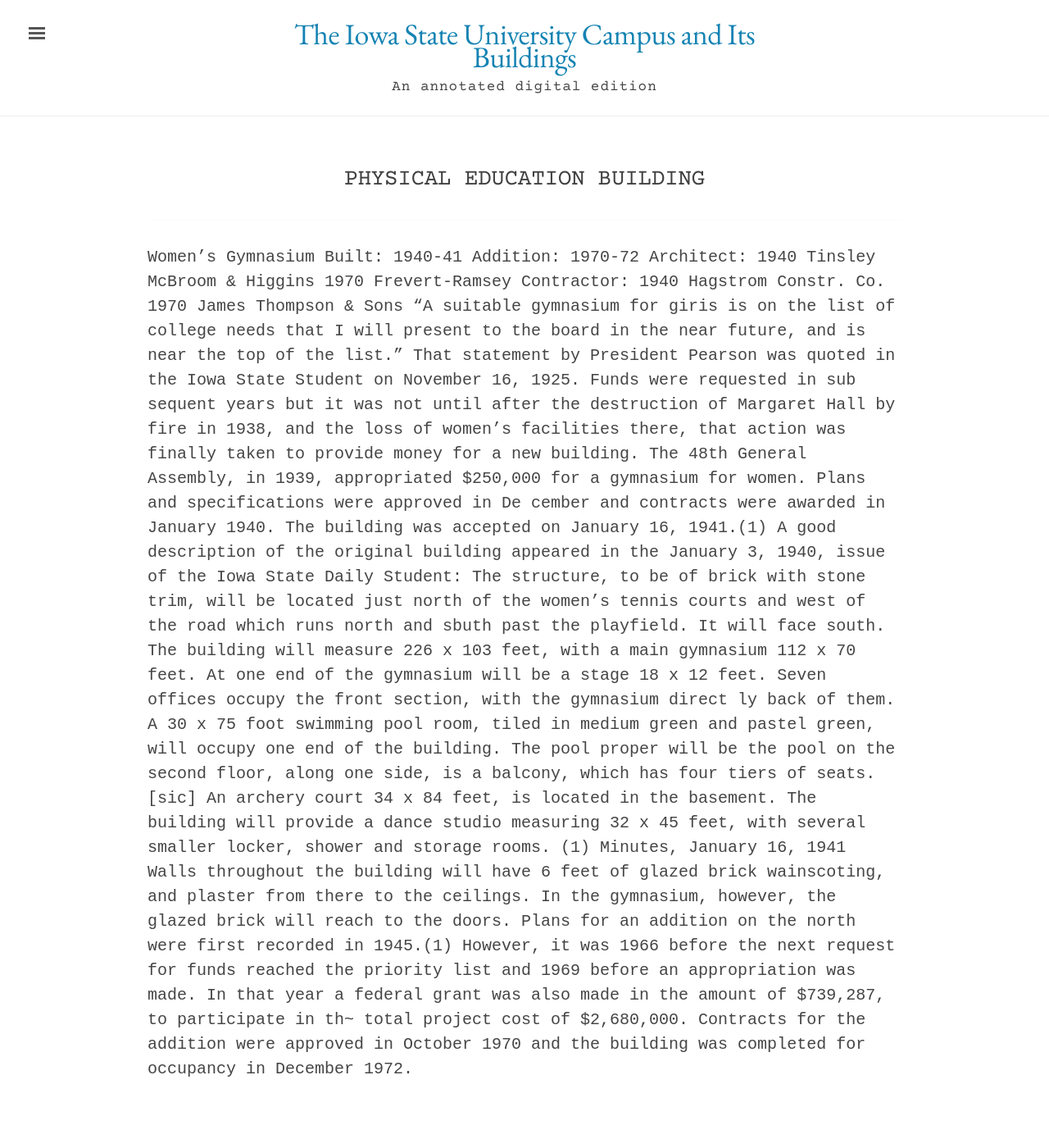
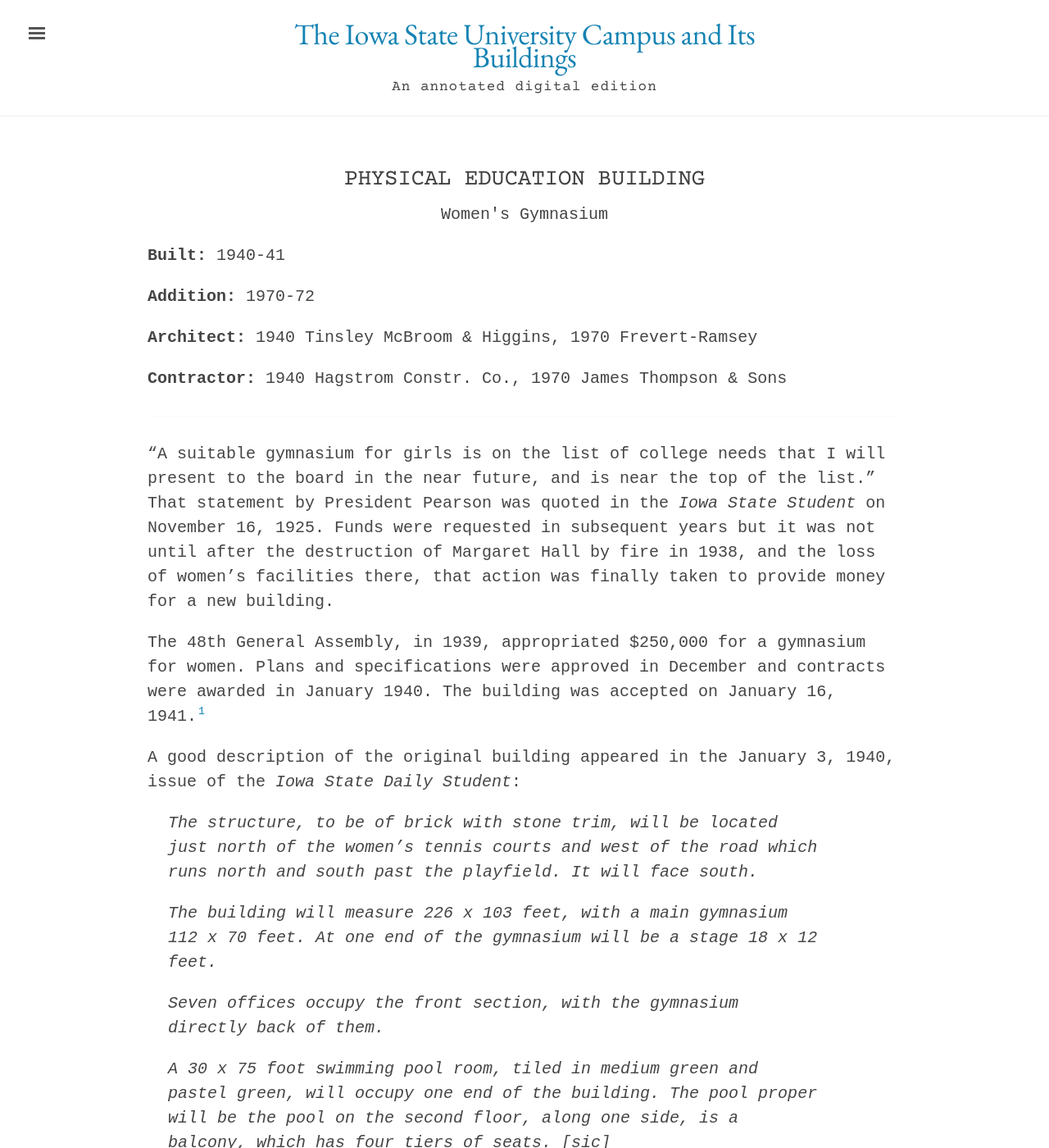
Before and after one commit to emanderson811/day-edition, a Jekyll site: the page built from _texts/buildings/164day-physical-education.md, in a window 1280 px wide and 1400 px high. Shown: the whole window at 82% size. Built offline with Jekyll 4.4.1, drawn with Linux system fonts in a browser that asks for light colours; some of the changed text lies outside the part shown.

Commit message:
Update 164day-physical-education.md

```diff
--- a/_texts/buildings/164day-physical-education.md
+++ b/_texts/buildings/164day-physical-education.md
@@ -14,18 +18,28 @@
 ---
 ---
 
-Women's Gymnasium
-Built: 1940-41 Addition: 1970-72 Architect: 1940 Tinsley McBroom & Higgins 1970 Frevert-Ramsey
-Contractor: 1940 Hagstrom Constr. Co. 1970 James Thompson & Sons
-"A suitable gymnasium for giris is on the list of college needs that I will present to the board in the near future, and is near the top of the list." That statement by President Pearson was quoted in the Iowa State Student on November 16, 1925. Funds were requested in sub sequent years but it was not until after the destruction of Margaret Hall by fire in 1938, and the loss of women's facilities there, that action was finally taken to provide money for a new building.
-The 48th General Assembly, in 1939, appropriated $250,000 for a gymnasium for women. Plans and specifications were approved in De cember and contracts were awarded in January 1940. The building was accepted on January 16, 1941.(1)
-A good description of the original building appeared in the January 3, 1940, issue of the Iowa State Daily Student:
-The structure, to be of brick with stone trim, will be located just north of the women's tennis courts and west of the road which runs north and sbuth past the playfield. It will face south.
-The building will measure 226 x 103 feet, with a main gymnasium 112 x 70 feet. At one end of the gymnasium will be a stage 18 x 12 feet.
-Seven offices occupy the front section, with the gymnasium direct ly back of them.
-A 30 x 75 foot swimming pool room, tiled in medium green and pastel green, will occupy one end of the building. The pool proper will be the pool on the second floor, along one side, is a balcony, which has four tiers of seats. [sic]
-An archery court 34 x 84 feet, is located in the basement. The building will provide a dance studio measuring 32 x 45 feet, with several smaller locker, shower and storage rooms.
-(1) Minutes, January 16, 1941
-Walls throughout the building will have 6 feet of glazed brick wainscoting, and plaster from there to the ceilings. In the gymnasium, however, the glazed brick will reach to the doors.
-Plans for an addition on the north were first recorded in 1945.(1) However, it was 1966 before the next request for funds reached the priority list and 1969 before an appropriation was made. In that year a federal grant was also made in the amount of $739,287, to participate in th~ total project cost of $2,680,000.
+"A suitable gymnasium for girls is on the list of college needs that I will present to the board in the near future, and is near the top of the list." That statement by President Pearson was quoted in the *Iowa State Student* on November 16, 1925. Funds were requested in subsequent years but it was not until after the destruction of Margaret Hall by fire in 1938, and the loss of women's facilities there, that action was finally taken to provide money for a new building.
+
+The 48th General Assembly, in 1939, appropriated $250,000 for a gymnasium for women. Plans and specifications were approved in December and contracts were awarded in January 1940. The building was accepted on January 16, 1941.[^fn1]
+
+A good description of the original building appeared in the January 3, 1940, issue of the *Iowa State Daily Student*:
+
+>The structure, to be of brick with stone trim, will be located just north of the women's tennis courts and west of the road which runs north and south past the playfield. It will face south.
+>
+>The building will measure 226 x 103 feet, with a main gymnasium 112 x 70 feet. At one end of the gymnasium will be a stage 18 x 12 feet.
+>
+>Seven offices occupy the front section, with the gymnasium directly back of them.
+>
+>A 30 x 75 foot swimming pool room, tiled in medium green and pastel green, will occupy one end of the building. The pool proper will be the pool on the second floor, along one side, is a balcony, which has four tiers of seats. [sic]
+>
+>An archery court 34 x 84 feet, is located in the basement. The building will provide a dance studio measuring 32 x 45 feet, with several smaller locker, shower and storage rooms.
+
+[^fn1]: Minutes, January 16, 1941
+
+>Walls throughout the building will have 6 feet of glazed brick wainscoting, and plaster from there to the ceilings. In the gymnasium, however, the glazed brick will reach to the doors.
+
+Plans for an addition on the north were first recorded in 1945.[^fn2] However, it was 1966 before the next request for funds reached the priority list and 1969 before an appropriation was made. In that year a federal grant was also made in the amount of $739,287, to participate in the total project cost of $2,680,000.
+
 Contracts for the addition were approved in October 1970 and the building was completed for occupancy in December 1972.
+
+[^fn2]: Iowa State Daily Student, November 2, 1945
```
Also changed, not shown: other parts of _texts/buildings/164day-physical-education.md (+7 -3 lines).
